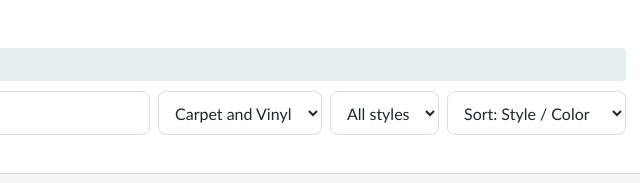
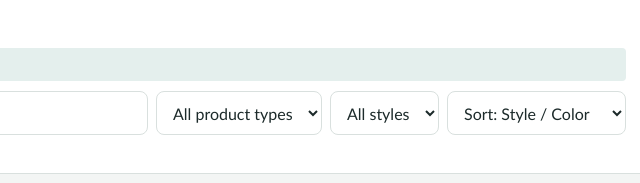
Before and after one commit to concordaldon1/catalog-test, a plain HTML site: page index.html in a window 1280 px wide. Shown: the top 183 px of the page, 640-1280 px from the left. Drawn offline with Linux system fonts and the light colour scheme.

```diff
--- a/index.html
+++ b/index.html
@@ -50,7 +50,7 @@ img.ph{cursor:zoom-in}
   <p class="asof" id="asof">Inventory as of: loading…</p>
   <div class="bar">
     <input id="q" type="search" placeholder="Search style or color" aria-label="Search">
-    <select id="typ" aria-label="Filter by type" hidden><option value="">Product Type</option></select>
+    <select id="typ" aria-label="Filter by type" hidden><option value="">All product types</option></select>
     <select id="sty" aria-label="Filter by style"><option value="">All styles</option></select>
     <select id="sort" aria-label="Sort"><option value="name">Sort: Style / Color</option><option value="most">Sort: Most in stock</option></select>
   </div>
@@ -111,7 +111,7 @@ function load(text){
   var listedData = data.filter(function(r){ return hasPhotoByItem[photoKey(r)]; });
   listedData.forEach(function(r){ if (r.type) types[r.type] = 1; });
   var typeList = Object.keys(types).sort();
-  typSel.innerHTML = '<option value="">' + (typeList.length ? typeList.join(' and ') : 'All types') + '</option>' + typeList.map(function(t){ return '<option>' + esc(t) + '</option>'; }).join('');
+  typSel.innerHTML = '<option value="">All product types</option>' + typeList.map(function(t){ return '<option>' + esc(t) + '</option>'; }).join('');
   typSel.hidden = typeList.length < 2;   // only show the filter when the CSV has more than one type
   var sel = document.getElementById('sty'), names = {};
   listedData.forEach(function(r){ names[r.style + (r.sn && r.sn !== r.style ? ' (' + r.sn + ')' : '')] = 1; });
```
